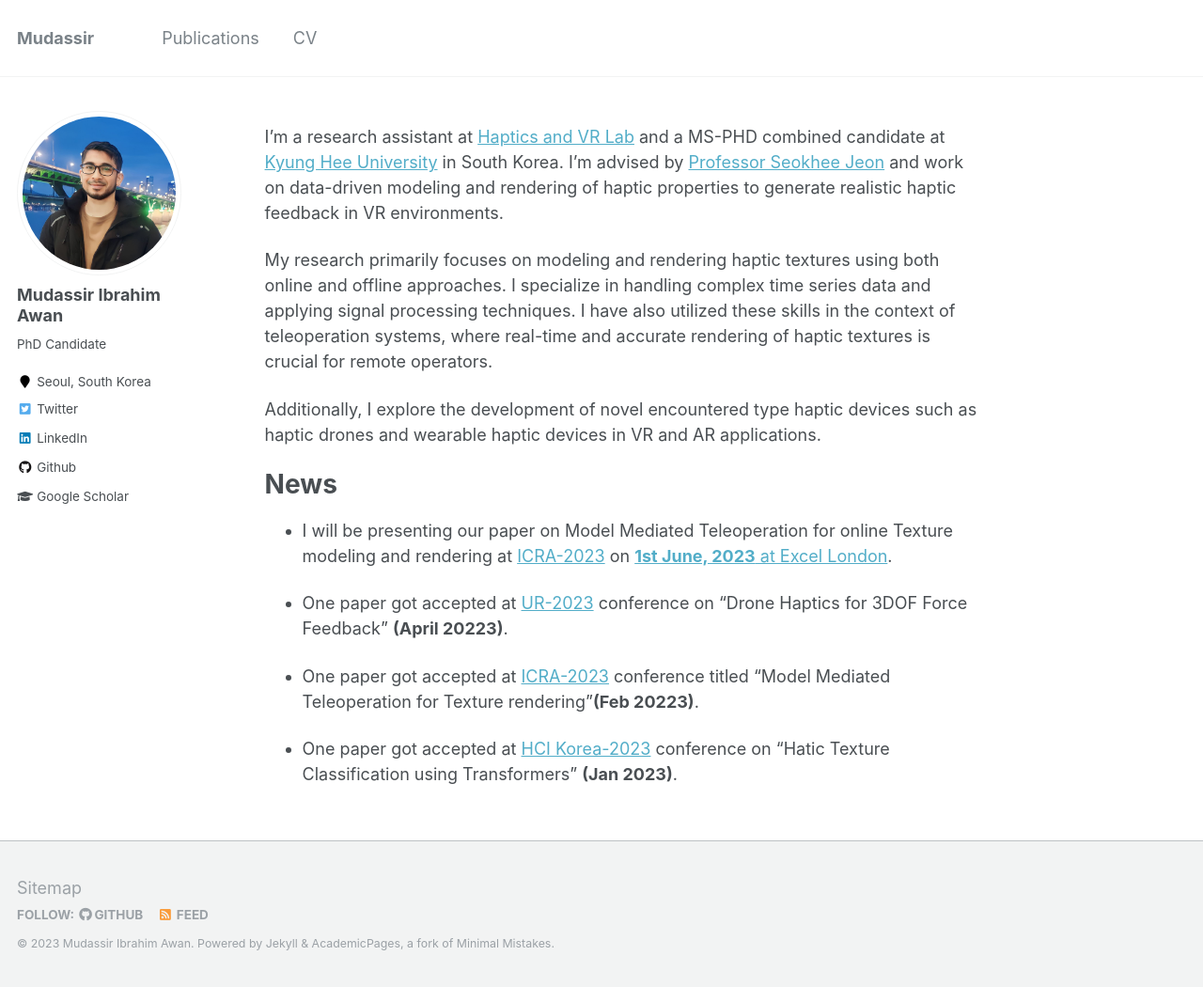
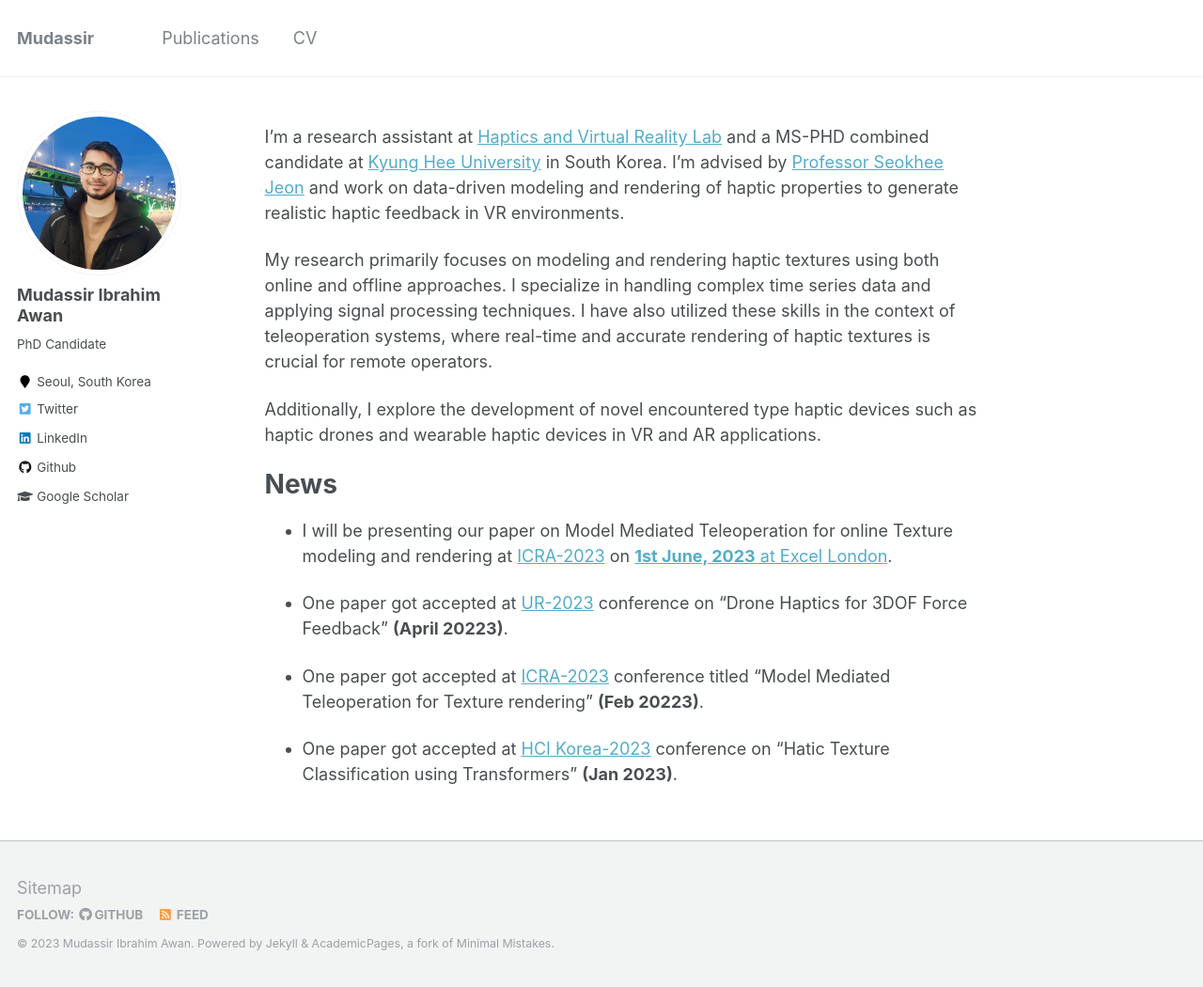
Before and after one commit to mudassir-awan/mudassir-awan.github.io, a Jekyll site: the page built from _pages/about.md, in a window 1280 px wide and 1050 px high. Shown: the whole window at 94% size. Built offline with Jekyll 4.4.1, drawn with Linux system fonts in a browser that asks for light colours.

Commit message:
Update about.md

```diff
--- a/_pages/about.md
+++ b/_pages/about.md
@@ -8,7 +8,7 @@
   - /about.html
 ---
 
-I'm a research assistant at [Haptics and VR Lab](http://haptics.khu.ac.kr/) and a MS-PHD combined candidate at [Kyung Hee University](https://www.khu.ac.kr/eng/main/index.do) in South Korea. I'm advised by [Professor Seokhee Jeon](http://haptics.khu.ac.kr/jeon/) and work on data-driven modeling and rendering of haptic properties to generate realistic haptic feedback in VR environments.
+I'm a research assistant at [Haptics and Virtual Reality Lab](http://haptics.khu.ac.kr/) and a MS-PHD combined candidate at [Kyung Hee University](https://www.khu.ac.kr/eng/main/index.do) in South Korea. I'm advised by [Professor Seokhee Jeon](http://haptics.khu.ac.kr/jeon/) and work on data-driven modeling and rendering of haptic properties to generate realistic haptic feedback in VR environments.
 
 My research primarily focuses on modeling and rendering haptic textures using both online and offline approaches. I specialize in handling complex time series data and applying signal processing techniques. I have also utilized these skills in the context of teleoperation systems, where real-time and accurate rendering of haptic textures is crucial for remote operators.
 
@@ -23,6 +23,6 @@
 
 - One paper got accepted at [UR-2023](https://2023.ubiquitousrobots.org/) conference on "Drone Haptics for 3DOF Force Feedback"  **(April 20223)**.
 
-- One paper got accepted at [ICRA-2023](https://www.icra2023.org/) conference titled "Model Mediated Teleoperation for Texture rendering"**(Feb 20223)**.
+- One paper got accepted at [ICRA-2023](https://www.icra2023.org/) conference titled "Model Mediated Teleoperation for Texture rendering" **(Feb 20223)**.
 
 - One paper got accepted at [HCI Korea-2023](https://hcikorea.org/) conference on "Hatic Texture Classification using Transformers" **(Jan 2023)**.
```
